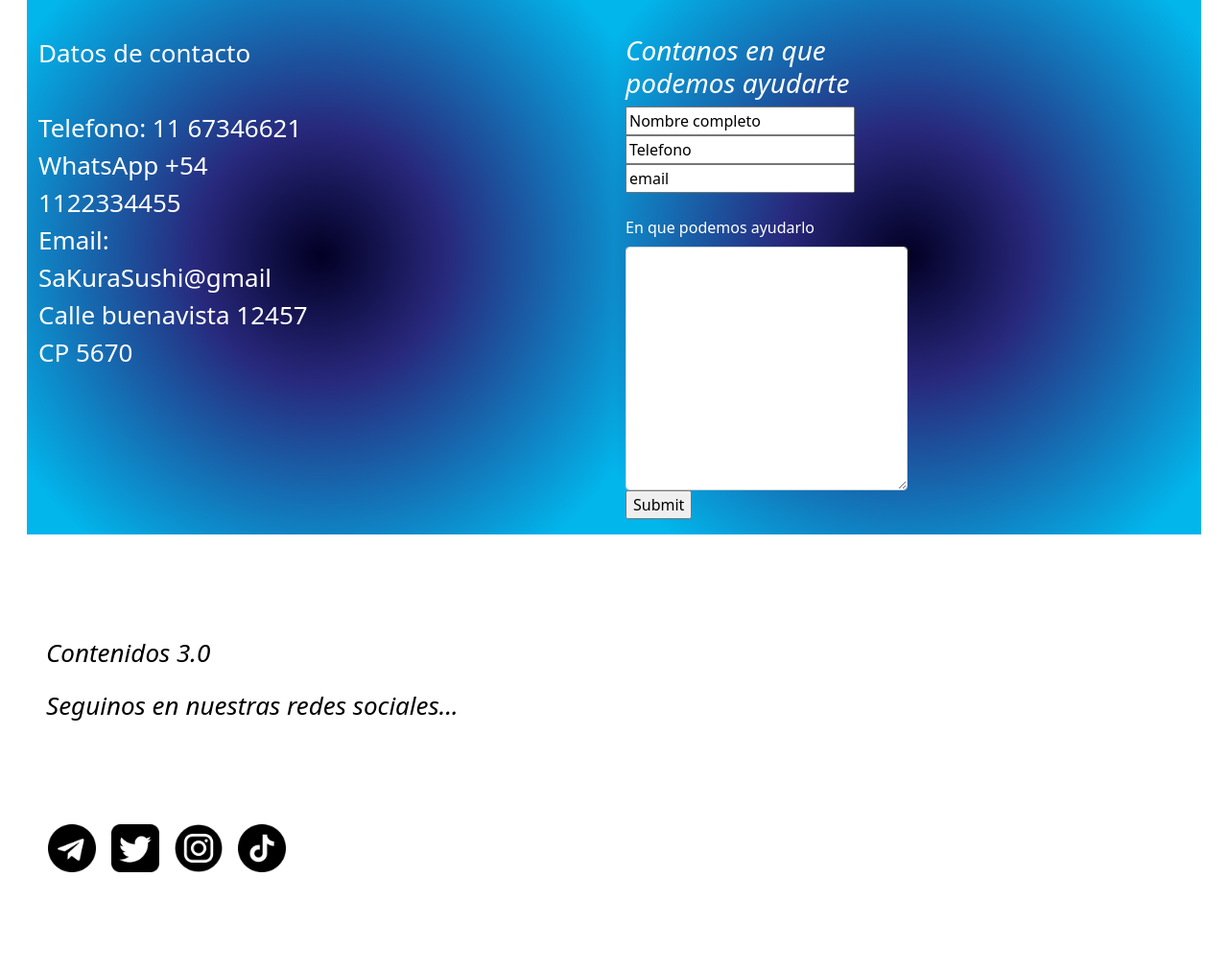
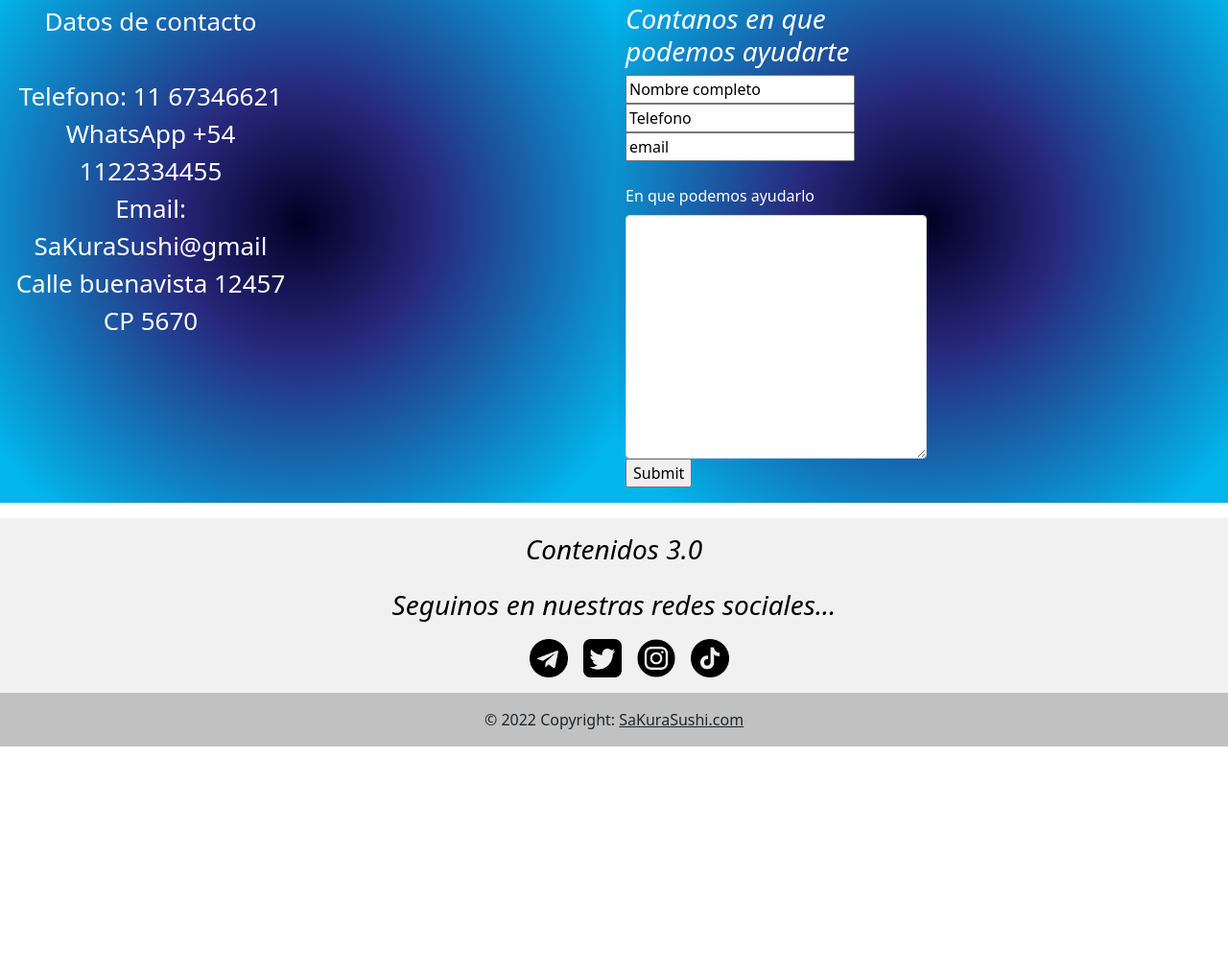
Before and after one commit to Karael2022/Proyecto.Saucedo, a plain HTML site: page Contacto.html in a window 1280 px wide. Shown: the part 209-1222 px from the top of the page at 96% size. After the commit the page ends 1003 px from the top, so only its background shows below. Drawn offline with nearby package versions, Linux system fonts and the light colour scheme.

Commit message:
Se agregan nuevo footer y mas

```diff
--- a/Contacto.html
+++ b/Contacto.html
@@ -46,7 +46,7 @@
 
         <main class="row">
             <div class="col-md-6 contacto1">
-                <p class="animate__animated animate__backInLeft text-white" >Datos de contacto <br> <br>
+                <p class="animate__animated animate__backInLeft text-white text-center" >Datos de contacto <br> <br>
                  Telefono: 11 67346621 <br>
                  WhatsApp +54 1122334455 <br>
                  Email: SaKuraSushi@gmail <br>
@@ -65,9 +65,9 @@
 
                         <!-- <label for=""></label><textarea name="" id="" cols="73" rows="10">En que podemos ayudarlo.....</textarea>-->
                         <input type="submit"></p>
-                     </div>
+                    </div>
 
-            </form>
+                        </form>
 
         </main>
 
@@ -75,20 +75,26 @@
 
       </body>
 
-      <footer class="footer1 row">
-        <div class="col-md-6 bg-white">
-            <p>Contenidos 3.0 </p>
-            <p>Seguinos en nuestras redes sociales...</p>
-        </div>
-        <div class="col-md-0 bg-white">
-            <ul class="redes1">
-                <p><img src="Imagenes/telegrama.png" alt="Telegram" srcset=""  width="50px"></p>
-                <p><img src="Imagenes/signo-de-twitter.png" alt="Twitter" srcset="" width="50px"></p>
-                <p><img src="Imagenes/instagram.png" alt="instagram" srcset=""width="50px"></p>
-                <p><img src="Imagenes/tik-tok.png" alt="Tic Tok" srcset="" width="50px"></p>
+      <footer class="text-center text-white" style="background-color: #f1f1f1;">
+        <p class="col-md-6">
+            <h3 class="text-black p-3" >Contenidos 3.0 </h3>
+            <h3 class="text-black">Seguinos en nuestras redes sociales...</h3>
+        </p>
+        <p class="col-md-0 animate__animated animate__bounceInDown ">
+            <ul class="redes1 animate__animated animate__bounceInDown">
+                <p ><img src="Imagenes/telegrama.png" alt="Telegram" srcset=""  width="40px" ></p>
+                <p ><img src="Imagenes/signo-de-twitter.png" alt="Twitter" srcset="" width="40px"></p>
+                <p ><img src="Imagenes/instagram.png" alt="instagram" srcset=""width="40px"></p>
+                <p><img src="Imagenes/tik-tok.png" alt="Tic Tok" srcset="" width="40px"></p>
 
             </ul>
-        </div>
+        <!-- Copyright -->
+    <div class="text-center text-dark p-3" style="background-color: rgba(0, 0, 0, 0.2);">
+      © 2022 Copyright:
+      <a class="text-dark" href="https://SaKuraSushi.com/">SaKuraSushi.com</a>
+    </div>
+    <!-- Copyright -->
+        </p>
 
 
         </footer>
--- a/Estilos/estilos.css
+++ b/Estilos/estilos.css
@@ -10,7 +10,7 @@ article {background-color: whitesmoke; max-height: 640px; }
 header { background-color: black; border-radius: 12px;}
 nav {background-color: white;}
 body {background-color:black;}
-main {background-color: white; padding: 40px;margin: 1rem; border-radius: 12px; border-color: black;}
+main {background-color: white; border-radius: 12px; border-color: black;}
 p {color: black; font-size: 26px;}
 a {color: white;}
 title {color: red;}
@@ -21,13 +21,14 @@ ol { color: white;}
     justify-content: center;*/
     font-style: italic;
     border-radius: 15px;
+    font-size: 18px;
 
     background: linear-gradient(0deg, rgb(191, 191, 194) 0%, rgb(145, 145, 153) 8%, rgba(239,243,245,1) 90%);
 }
 
 .contenedor.menu {
     height: max-content;
-    padding-top: 120px;
+    padding-top: 12px;
 }
 
 .menu2 {
@@ -88,11 +89,12 @@ transform: translatex(25px);
 .redes1 {
 
     margin: 0px;
-    display: flex;
-    justify-content: right ;
+    display: inline-flex;
+    justify-content: center ;
     width: 250px;
     gap: 1rem;
     text-decoration: none;
+
 
 }
 
@@ -109,9 +111,9 @@ padding-left: 25px;
 }
 
 .listadodepromos {
-    font-size: 36px;
+    font-size: 26px;
     line-height: 50px;
-    text-decoration-color: aliceblue;
+
     text-decoration: none;
 }
 
@@ -127,24 +129,26 @@ padding-left: 25px;
     grid-template-columns: 50% 50% ;
     grid-template-rows: auto;
     padding-top: 5%;
+    padding-left: 15px;
     background: radial-gradient(circle, rgba(2,0,36,1) 0%, rgb(40, 40, 124) 31%, rgba(2,181,235,1) 90%);
 }
 
 .datos {
     font-size:30px;
-    padding: 25px;
+    padding-right: 25px;
 
 }
 
 
 .footer1 {
     font-style:italic; font-size: small;
-    height: 400px;
-    padding-top: 3rem;
-    padding-left: 3rem;
-    background-color:white;
-    border-radius: 15px;
-    border-color: black;
+    height: 250px;
+
+    padding-left: 2rem;
+    background: linear-gradient(90deg, rgb(206, 206, 209) 0%, rgb(124, 124, 131) 8%, rgba(239,243,245,1) 90%);
+    border-radius: 3rem;
+    border-color: red;
+
 
 
 }
```
Also changed, not shown: Menu.html (+17 -13 lines), Pedi Online.html (+20 -18 lines), Promociones.html (+22 -19 lines), Proyecto 2/indexnuevo.html (deleted, +0 -19 lines), index.html (+19 -14 lines), Proyecto 2/Estilos2/estilos2.css (deleted), Proyecto 2/imagenesnuevoproyecto/fotofondo.jpg (deleted), 5 other files.
